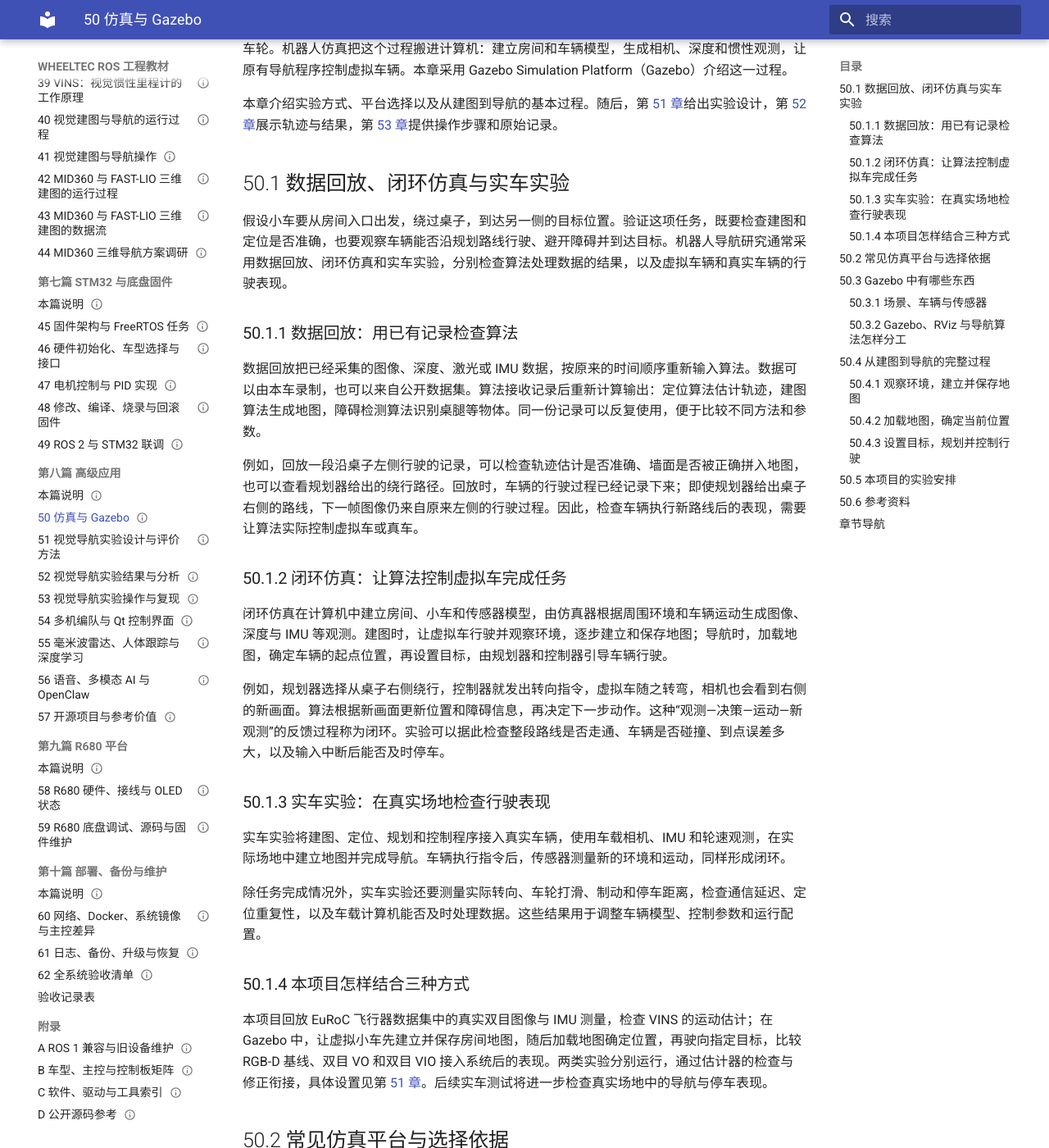
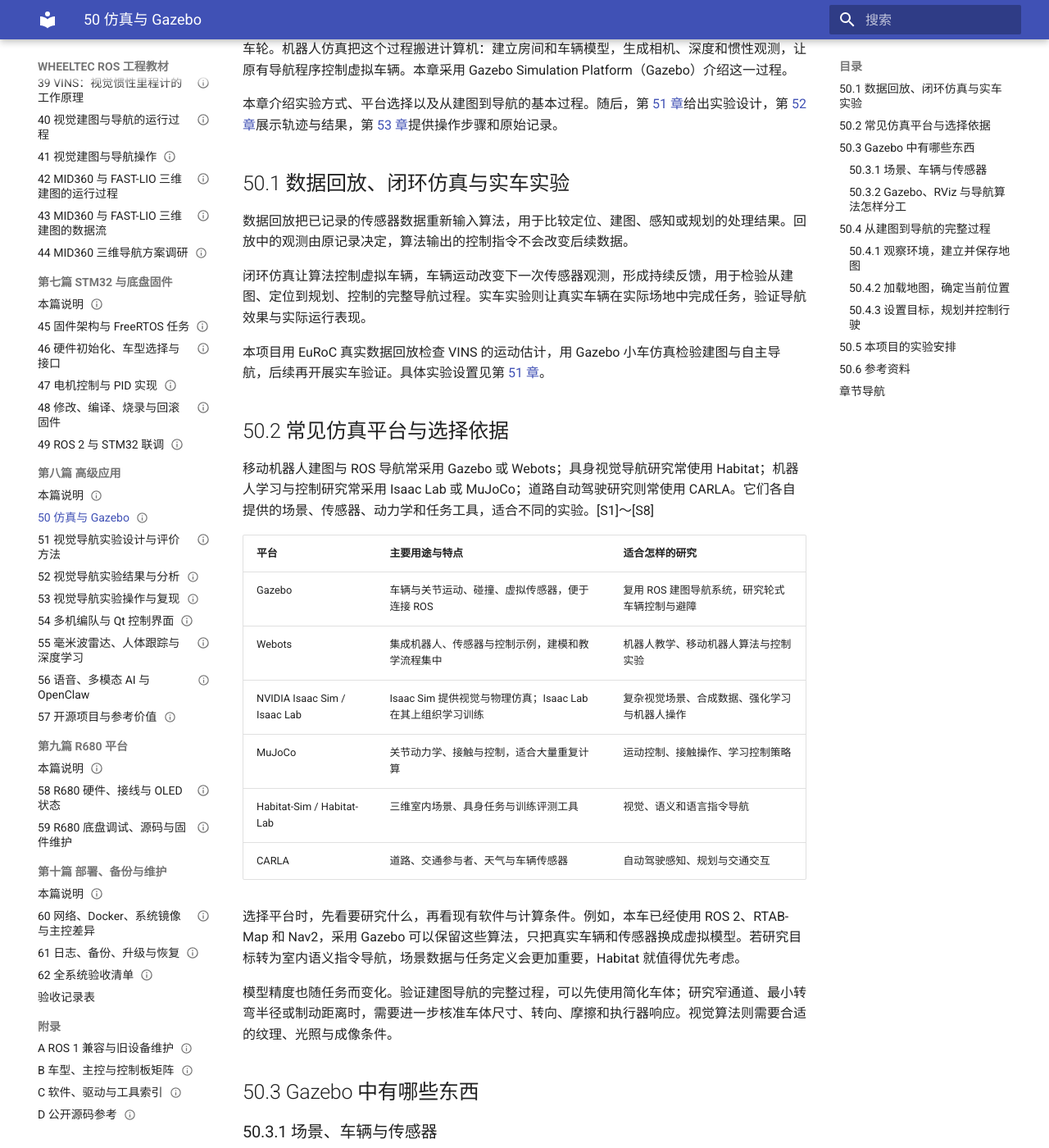
Before and after one commit to EnosElinsa/wheeltec-ros-textbook, an MkDocs documentation site: the page built from docs/08-advanced-applications/50-gazebo-simulation.md, in a window 1280 px wide and 1400 px high, scrolled down 202 px. Shown: the whole window at 82% size. Built offline with MkDocs 1.6.1 and Material for MkDocs 9.7.7, drawn with Linux system fonts in a browser that asks for light colours.

Commit message:
docs: condense experiment methods into a brief overview

```diff
--- a/docs/08-advanced-applications/50-gazebo-simulation.md
+++ b/docs/08-advanced-applications/50-gazebo-simulation.md
@@ -10,29 +10,11 @@
 
 ## 50.1 数据回放、闭环仿真与实车实验
 
-假设小车要从房间入口出发，绕过桌子，到达另一侧的目标位置。验证这项任务，既要检查建图和定位是否准确，也要观察车辆能否沿规划路线行驶、避开障碍并到达目标。机器人导航研究通常采用数据回放、闭环仿真和实车实验，分别检查算法处理数据的结果，以及虚拟车辆和真实车辆的行驶表现。
+数据回放把已记录的传感器数据重新输入算法，用于比较定位、建图、感知或规划的处理结果。回放中的观测由原记录决定，算法输出的控制指令不会改变后续数据。
 
-### 50.1.1 数据回放：用已有记录检查算法
+闭环仿真让算法控制虚拟车辆，车辆运动改变下一次传感器观测，形成持续反馈，用于检验从建图、定位到规划、控制的完整导航过程。实车实验则让真实车辆在实际场地中完成任务，验证导航效果与实际运行表现。
 
-数据回放把已经采集的图像、深度、激光或 IMU 数据，按原来的时间顺序重新输入算法。数据可以由本车录制，也可以来自公开数据集。算法接收记录后重新计算输出：定位算法估计轨迹，建图算法生成地图，障碍检测算法识别桌腿等物体。同一份记录可以反复使用，便于比较不同方法和参数。
-
-例如，回放一段沿桌子左侧行驶的记录，可以检查轨迹估计是否准确、墙面是否被正确拼入地图，也可以查看规划器给出的绕行路径。回放时，车辆的行驶过程已经记录下来；即使规划器给出桌子右侧的路线，下一帧图像仍来自原来左侧的行驶过程。因此，检查车辆执行新路线后的表现，需要让算法实际控制虚拟车或真车。
-
-### 50.1.2 闭环仿真：让算法控制虚拟车完成任务
-
-闭环仿真在计算机中建立房间、小车和传感器模型，由仿真器根据周围环境和车辆运动生成图像、深度与 IMU 等观测。建图时，让虚拟车行驶并观察环境，逐步建立和保存地图；导航时，加载地图，确定车辆的起点位置，再设置目标，由规划器和控制器引导车辆行驶。
-
-例如，规划器选择从桌子右侧绕行，控制器就发出转向指令，虚拟车随之转弯，相机也会看到右侧的新画面。算法根据新画面更新位置和障碍信息，再决定下一步动作。这种“观测—决策—运动—新观测”的反馈过程称为闭环。实验可以据此检查整段路线是否走通、车辆是否碰撞、到点误差多大，以及输入中断后能否及时停车。
-
-### 50.1.3 实车实验：在真实场地检查行驶表现
-
-实车实验将建图、定位、规划和控制程序接入真实车辆，使用车载相机、IMU 和轮速观测，在实际场地中建立地图并完成导航。车辆执行指令后，传感器测量新的环境和运动，同样形成闭环。
-
-除任务完成情况外，实车实验还要测量实际转向、车轮打滑、制动和停车距离，检查通信延迟、定位重复性，以及车载计算机能否及时处理数据。这些结果用于调整车辆模型、控制参数和运行配置。
-
-### 50.1.4 本项目怎样结合三种方式
-
-本项目回放 EuRoC 飞行器数据集中的真实双目图像与 IMU 测量，检查 VINS 的运动估计；在 Gazebo 中，让虚拟小车先建立并保存房间地图，随后加载地图确定位置，再驶向指定目标，比较 RGB-D 基线、双目 VO 和双目 VIO 接入系统后的表现。两类实验分别运行，通过估计器的检查与修正衔接，具体设置见第 [51 章](51-vision-simulation-lab.md)。后续实车测试将进一步检查真实场地中的导航与停车表现。
+本项目用 EuRoC 真实数据回放检查 VINS 的运动估计，用 Gazebo 小车仿真检验建图与自主导航，后续再开展实车验证。具体实验设置见第 [51 章](51-vision-simulation-lab.md)。
 
 ## 50.2 常见仿真平台与选择依据
 
```
